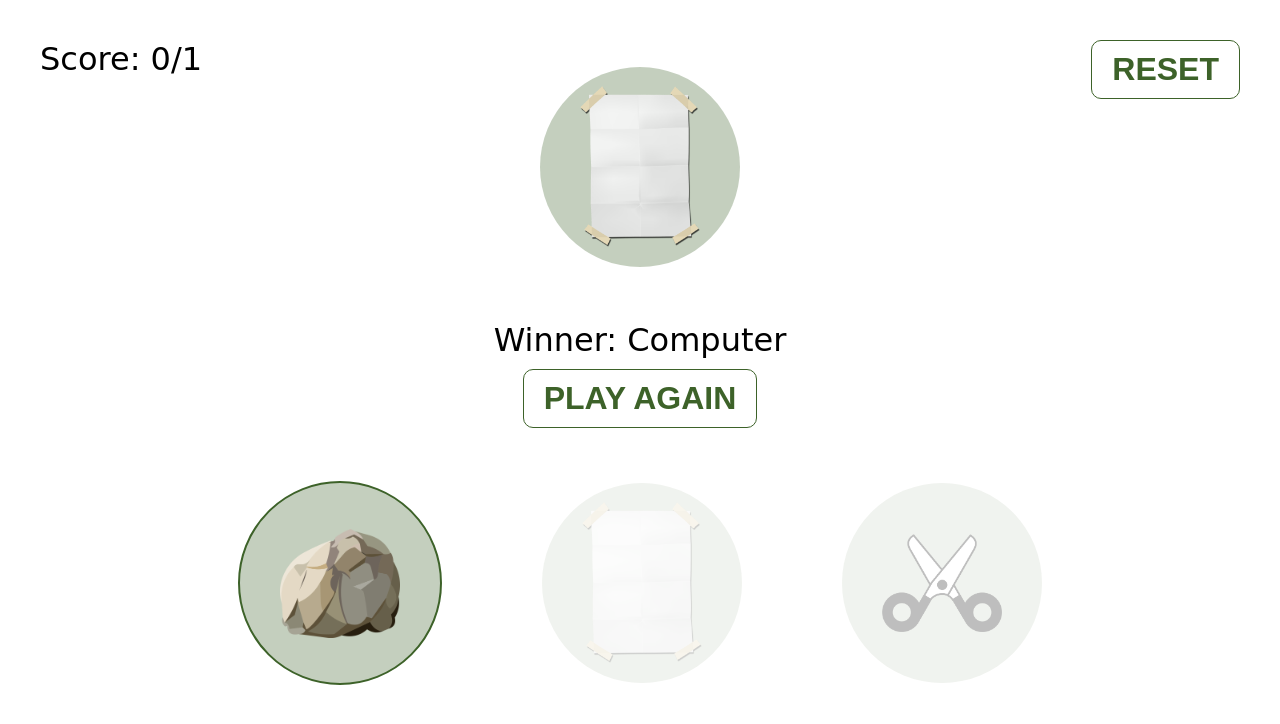
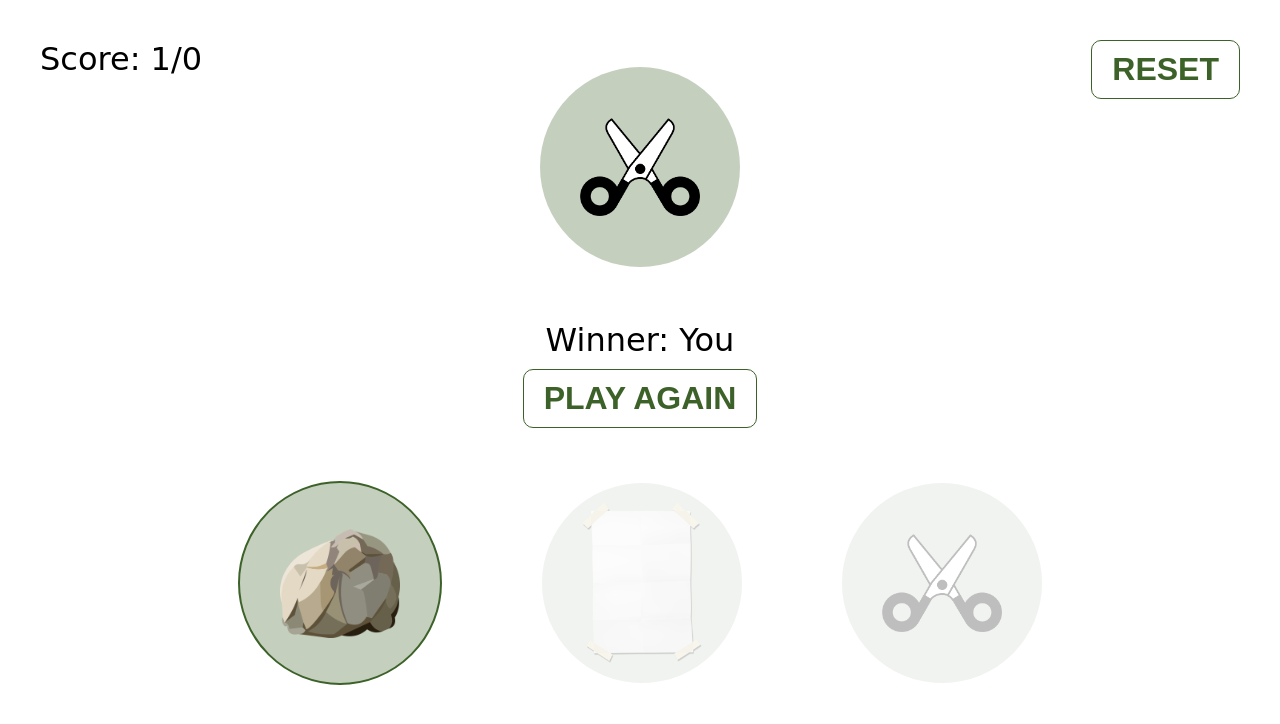
Before and after one commit to hdriel/rock-paper-scissors-web, a website: page index.html in a window 1280 px wide. Both pictures are taken after a click on the element 340 px from the left and 583 px from the top of the page. Drawn offline with nearby package versions, Linux system fonts and the light colour scheme; files that its build step writes are made by us from their sources.

Commit message:
update game

```diff
--- /dev/null
+++ b/scripts/ComputerOptionElement.js
@@ -0,0 +1,45 @@
+function ComputerOptionElement(elementId, classes = {}) {
+  let value = ITEMS.NONE;
+
+  async function sleep(ms) {
+    return new Promise((res) => setTimeout(res, ms));
+  }
+
+  async function random(ms = DEFAULT_RANDOM_TIME) {
+    const options = Object.values(ITEMS).filter((item) => item !== ITEMS.NONE);
+    const randomOption = options[Math.floor(Math.random() * options.length)];
+
+    await sleep(ms);
+    updateValue(randomOption);
+  }
+
+  function updateValue(newValue) {
+    value = newValue;
+    render(value);
+  }
+
+  function render(value) {
+    const element = document.getElementById(elementId);
+
+    if (classes[value]) {
+      element.classList.add(classes[value]);
+    } else {
+      Object.values(classes).forEach((classItem) => {
+        element.classList.remove(classItem);
+      });
+    }
+  }
+
+  function spin(value = true) {
+    const element = document.getElementById(elementId);
+    value ? element?.classList.add("spin") : element?.classList.remove("spin");
+  }
+
+  return {
+    spin,
+    random,
+    getValue: () => value,
+    update: updateValue,
+    reset: () => updateValue(ITEMS.NONE),
+  };
+}
--- /dev/null
+++ b/scripts/EventElement.js
@@ -0,0 +1,11 @@
+function EventElement(elementId) {
+  function render(cb) {
+    const element = document.getElementById(elementId);
+    cb(element);
+  }
+
+  return {
+    getValue: () => value,
+    change: (cb) => render(cb),
+  };
+}
--- /dev/null
+++ b/scripts/NumberElement.js
@@ -0,0 +1,21 @@
+function NumberElement(elementId) {
+  let value = 0;
+
+  function updateValue(newValue) {
+    value = newValue;
+    render(value);
+  }
+
+  function render(value) {
+    const element = document.getElementById(elementId);
+    if (element) element.innerText = `${value}`;
+  }
+
+  return {
+    update: updateValue,
+    getValue: () => value,
+    reset: () => updateValue(0),
+    inc: () => updateValue(value + 1),
+    dec: () => updateValue(value - 1),
+  };
+}
--- /dev/null
+++ b/scripts/PlayerOptionElement.js
@@ -0,0 +1,61 @@
+function PlayerOptionElement(elementIds) {
+  let value = ITEMS.NONE;
+
+  function updateValue(newValue) {
+    value = newValue;
+    disable(value !== ITEMS.NONE);
+    active(value);
+  }
+
+  function render(onChange) {
+    Object.keys(elementIds).forEach((item) => {
+      const isSelected = `${value}` === item;
+      const elementId = elementIds[item];
+      const element = document.getElementById(elementId);
+      onChange(element, isSelected, item);
+    });
+  }
+
+  function disable(value = true) {
+    render((element) =>
+      value
+        ? element?.classList.add("disabled")
+        : element?.classList.remove("disabled")
+    );
+  }
+
+  function active(value) {
+    render((element, isSelected, item) => {
+      `${value}` === item
+        ? element?.classList.add("active")
+        : element?.classList.remove("active");
+    });
+  }
+
+  function isWin(oppositeValue) {
+    return [
+      [ITEMS.ROCK, ITEMS.ROCK, WINNER.DRAW],
+      [ITEMS.ROCK, ITEMS.PAPER, WINNER.COMPUTER],
+      [ITEMS.ROCK, ITEMS.SCISSORS, WINNER.PLAYER],
+
+      [ITEMS.PAPER, ITEMS.ROCK, WINNER.PLAYER],
+      [ITEMS.PAPER, ITEMS.PAPER, WINNER.DRAW],
+      [ITEMS.PAPER, ITEMS.SCISSORS, WINNER.COMPUTER],
+
+      [ITEMS.SCISSORS, ITEMS.ROCK, WINNER.COMPUTER],
+      [ITEMS.SCISSORS, ITEMS.PAPER, WINNER.PLAYER],
+      [ITEMS.SCISSORS, ITEMS.SCISSORS, WINNER.DRAW],
+    ].find(
+      ([player, computer]) => player === value && computer === oppositeValue
+    )?.[2];
+  }
+
+  return {
+    isWin,
+    active,
+    disable,
+    getValue: () => value,
+    update: updateValue,
+    reset: () => updateValue(ITEMS.NONE),
+  };
+}
--- /dev/null
+++ b/scripts/TextElement.js
@@ -0,0 +1,25 @@
+function TextElement(elementId, onChange = undefined) {
+  let value = 0;
+
+  function updateValue(newValue) {
+    value = newValue;
+    render(value);
+  }
+
+  function render(value) {
+    const element = document.getElementById(elementId);
+    if (element) {
+      if (typeof onChange === "function") {
+        onChange(element);
+      } else {
+        element.innerText = `${value}`;
+      }
+    }
+  }
+
+  return {
+    update: updateValue,
+    getValue: () => value,
+    reset: () => updateValue(0),
+  };
+}
--- a/scripts/buttons-actions.js
+++ /dev/null
@@ -1,17 +0,0 @@
-function _disableActions() {
-  Object.values(DOM_SELECTORS_IDS.PLAYER_ACTIONS).forEach((actionId) => {
-    document.getElementById(actionId).classList.add("disabled");
-  });
-}
-
-function _removeActiveAction() {
-  Object.values(DOM_SELECTORS_IDS.PLAYER_ACTIONS).forEach((actionId) => {
-    document.getElementById(actionId).classList.remove("active");
-  });
-}
-
-function _removeDisableActions() {
-  Object.values(DOM_SELECTORS_IDS.PLAYER_ACTIONS).forEach((actionId) => {
-    document.getElementById(actionId).classList.remove("disabled");
-  });
-}
--- /dev/null
+++ b/scripts/consts.js
@@ -0,0 +1,35 @@
+const ITEMS = {
+  NONE: -1,
+  ROCK: 0,
+  PAPER: 1,
+  SCISSORS: 2,
+};
+
+const DEFAULT_RANDOM_TIME = 1200;
+
+const DOM_SELECTORS_IDS = {
+  RESET: "reset",
+  SCORE: "score",
+  TOTAL_GAME: "total-games",
+  WINNER: "winner",
+  WINNER_CONTAINER: "winner-container",
+  IDLE_CONTAINER: "idle-container",
+  COMPUTER_ACTION: "computer-player-image",
+  PLAYER_ACTIONS: {
+    [ITEMS.ROCK]: "rock",
+    [ITEMS.PAPER]: "paper",
+    [ITEMS.SCISSORS]: "scissors",
+  },
+};
+
+const CLASS_ITEM = {
+  [ITEMS.ROCK]: "action-rock",
+  [ITEMS.PAPER]: "action-paper",
+  [ITEMS.SCISSORS]: "action-scissors",
+};
+
+const WINNER = {
+  DRAW: 0,
+  PLAYER: 1,
+  COMPUTER: 2,
+};
--- a/scripts/main.js
+++ b/scripts/main.js
@@ -1,37 +1,74 @@
-const DOM_SELECTORS_IDS = {
-  RESET: "reset",
-  SCORE: "score",
-  TOTAL_GAME: "total-games",
-  WINNER: "winner",
-  WINNER_CONTAINER: "winner-container",
-  IDLE_CONTAINER: "idle-container",
-  COMPUTER_ACTION: "computer-player-image",
-  PLAYER_ACTIONS: {
-    ROCK: "rock",
-    PAPER: "paper",
-    SCISSORS: "scissors",
-  },
-};
+document.addEventListener("DOMContentLoaded", () => {
+  resetGame(true);
+});
 
-const ITEMS = {
-  ROCK: 0,
-  PAPER: 1,
-  SCISSORS: 2,
-};
+const scorePlayerWins = NumberElement(DOM_SELECTORS_IDS.SCORE);
+const scoreComputerWins = NumberElement(DOM_SELECTORS_IDS.TOTAL_GAME);
 
-const CLASS_ITEM = {
-  0: "action-rock",
-  1: "action-paper",
-  2: "action-scissors",
-};
+const winner = TextElement(DOM_SELECTORS_IDS.WINNER);
 
-const score = Score(DOM_SELECTORS_IDS.SCORE);
+const winnerContainer = EventElement(DOM_SELECTORS_IDS.WINNER_CONTAINER);
+const idleContainer = EventElement(DOM_SELECTORS_IDS.IDLE_CONTAINER);
 
-let totalGames = 0;
-let computerChoose = -1;
-let playerChoose = -1;
+const computerChoose = ComputerOptionElement(
+  DOM_SELECTORS_IDS.COMPUTER_ACTION,
+  CLASS_ITEM
+);
+const playerChoose = PlayerOptionElement(
+  DOM_SELECTORS_IDS.PLAYER_ACTIONS,
+  CLASS_ITEM
+);
+
 let inPlaying = false;
 
-document.addEventListener("DOMContentLoaded", () => {
-  resetGame();
-});
+function setWinnerContainerVisibility(value) {
+  winnerContainer.change(
+    (element) => element && (element.style.display = value ? "flex" : "none")
+  );
+  idleContainer.change(
+    (element) => element && (element.style.display = value ? "none" : "flex")
+  );
+}
+
+function resetGame(includeScores = false) {
+  inPlaying = false;
+  computerChoose.reset();
+  playerChoose.reset();
+  winner.update("");
+  setWinnerContainerVisibility(false);
+
+  if (includeScores) {
+    scorePlayerWins.reset();
+    scoreComputerWins.reset();
+  }
+}
+
+async function play(item) {
+  if (inPlaying) return;
+  inPlaying = true;
+
+  playerChoose.disable();
+  playerChoose.update(item);
+
+  computerChoose.spin();
+  await computerChoose.random();
+  computerChoose.spin(false);
+
+  const winnerPlayer = playerChoose.isWin(computerChoose.getValue());
+
+  setWinnerContainerVisibility(true);
+
+  switch (winnerPlayer) {
+    case WINNER.PLAYER:
+      winner.update("You");
+      scorePlayerWins.inc();
+      break;
+    case WINNER.COMPUTER:
+      winner.update("Computer");
+      scoreComputerWins.inc();
+      break;
+    case WINNER.DRAW:
+    default:
+      winner.update("Draw");
+  }
+}
--- a/scripts/play-logic.js
+++ /dev/null
@@ -1,92 +0,0 @@
-const _sleep = (ms) => new Promise((res) => setTimeout(res, ms));
-
-async function play(item) {
-  if (inPlaying) return;
-  inPlaying = true;
-
-  _disableActions();
-
-  showChoosenItemPlayer();
-
-  const computerChoose = await _computerPlay();
-
-  showChoosenItemComputer();
-
-  playerChoose = item;
-  const winnerPlayer = _getWinner(
-    { player: 1, choose: playerChoose },
-    { player: 2, choose: computerChoose }
-  );
-
-  showWinnerContainer();
-
-  updateScoreDisplay();
-
-  function showChoosenItemPlayer() {
-    const playerElementId = {
-      [ITEMS.ROCK]: DOM_SELECTORS_IDS.PLAYER_ACTIONS.ROCK,
-      [ITEMS.PAPER]: DOM_SELECTORS_IDS.PLAYER_ACTIONS.PAPER,
-      [ITEMS.SCISSORS]: DOM_SELECTORS_IDS.PLAYER_ACTIONS.SCISSORS,
-    }[item];
-
-    const playerElement = document.getElementById(playerElementId);
-
-    playerElement.classList.add("active");
-  }
-
-  function showChoosenItemComputer() {
-    const computerActionElement = document.getElementById(
-      DOM_SELECTORS_IDS.COMPUTER_ACTION
-    );
-    computerActionElement.classList.add(CLASS_ITEM[computerChoose]);
-  }
-
-  function showWinnerContainer() {
-    const winnerContainerElement = document.getElementById(
-      DOM_SELECTORS_IDS.WINNER_CONTAINER
-    );
-    winnerContainerElement.style.display = "flex";
-
-    const idleContainerElement = document.getElementById(
-      DOM_SELECTORS_IDS.IDLE_CONTAINER
-    );
-    idleContainerElement.style.display = "none";
-
-    totalGames++;
-  }
-
-  function updateScoreDisplay() {
-    const winnerElement = document.getElementById(DOM_SELECTORS_IDS.WINNER);
-    switch (winnerPlayer) {
-      case 1:
-        winnerElement.innerText = "You";
-        score.updateScore(score.getScore() + 1);
-        break;
-      case 2:
-        winnerElement.innerText = "Computer";
-        break;
-      case 0:
-      default:
-        winnerElement.innerText = "Draw";
-    }
-
-    const totalElement = document.getElementById(DOM_SELECTORS_IDS.TOTAL_GAME);
-    totalElement.innerText = `${totalGames}`;
-  }
-}
-
-async function _computerPlay() {
-  const options = Object.values(ITEMS);
-  const randomNumber = Math.floor(Math.random() * 100);
-  const randomItem = options[randomNumber % options.length];
-
-  const computerActionElement = document.getElementById(
-    DOM_SELECTORS_IDS.COMPUTER_ACTION
-  );
-
-  computerActionElement.classList.add("spin");
-  await _sleep(1500);
-  computerActionElement.classList.remove("spin");
-
-  return randomItem;
-}
--- a/scripts/reload-game.js
+++ /dev/null
@@ -1,57 +0,0 @@
-function resetGame() {
-  score.resetScore();
-  totalGames = 0;
-  computerChoose = -1;
-  playerChoose = -1;
-  inPlaying = false;
-
-  const totalGamesElement = document.getElementById(
-    DOM_SELECTORS_IDS.TOTAL_GAME
-  );
-  const winnerContainerElement = document.getElementById(
-    DOM_SELECTORS_IDS.WINNER_CONTAINER
-  );
-  const idleContainerElement = document.getElementById(
-    DOM_SELECTORS_IDS.IDLE_CONTAINER
-  );
-  const computerActionElement = document.getElementById(
-    DOM_SELECTORS_IDS.COMPUTER_ACTION
-  );
-
-  totalGamesElement.innerText = `${totalGames}`;
-
-  winnerContainerElement.style.display = "none";
-
-  idleContainerElement.style.display = "flex";
-
-  Object.values(CLASS_ITEM).forEach((itemClass) => {
-    computerActionElement.classList.remove(itemClass);
-  });
-
-  _removeActiveAction();
-  _removeDisableActions();
-}
-
-function playAgain() {
-  _removeActiveAction();
-  inPlaying = false;
-
-  const winnerContainerElement = document.getElementById(
-    DOM_SELECTORS_IDS.WINNER_CONTAINER
-  );
-  const idleContainerElement = document.getElementById(
-    DOM_SELECTORS_IDS.IDLE_CONTAINER
-  );
-  const computerActionElement = document.getElementById(
-    DOM_SELECTORS_IDS.COMPUTER_ACTION
-  );
-
-  winnerContainerElement.style.display = "none";
-  idleContainerElement.style.display = "flex";
-
-  Object.values(CLASS_ITEM).forEach((itemClass) => {
-    computerActionElement.classList.remove(itemClass);
-  });
-
-  _removeDisableActions();
-}
--- a/scripts/score-calc.js
+++ /dev/null
@@ -1,31 +0,0 @@
-function Score(scoreElementId) {
-  let score = 0;
-
-  function updateScore(newScore) {
-    score = newScore;
-    const element = document.getElementById(scoreElementId);
-    element.innerText = `${score}`;
-  }
-
-  return {
-    updateScore,
-    getScore: () => score,
-    resetScore: () => updateScore(0),
-  };
-}
-
-/*
-   P2/P1:   | rock  | paper |   scissors
-   rock     |  X    |  P1   |   P2
-   paper    |  P2   |   X   |   P1
-   scissors |  P1   |  P2   |    X
- */
-function _getWinner(player1, player2) {
-  const matrix = [
-    [0, player1.player, player2.player],
-    [player2.player, 0, player1.player],
-    [player1.player, player2.player, 0],
-  ];
-
-  return matrix[player2.choose][player1.choose];
-}
```
Also changed, not shown: index.html (+10 -6 lines).
